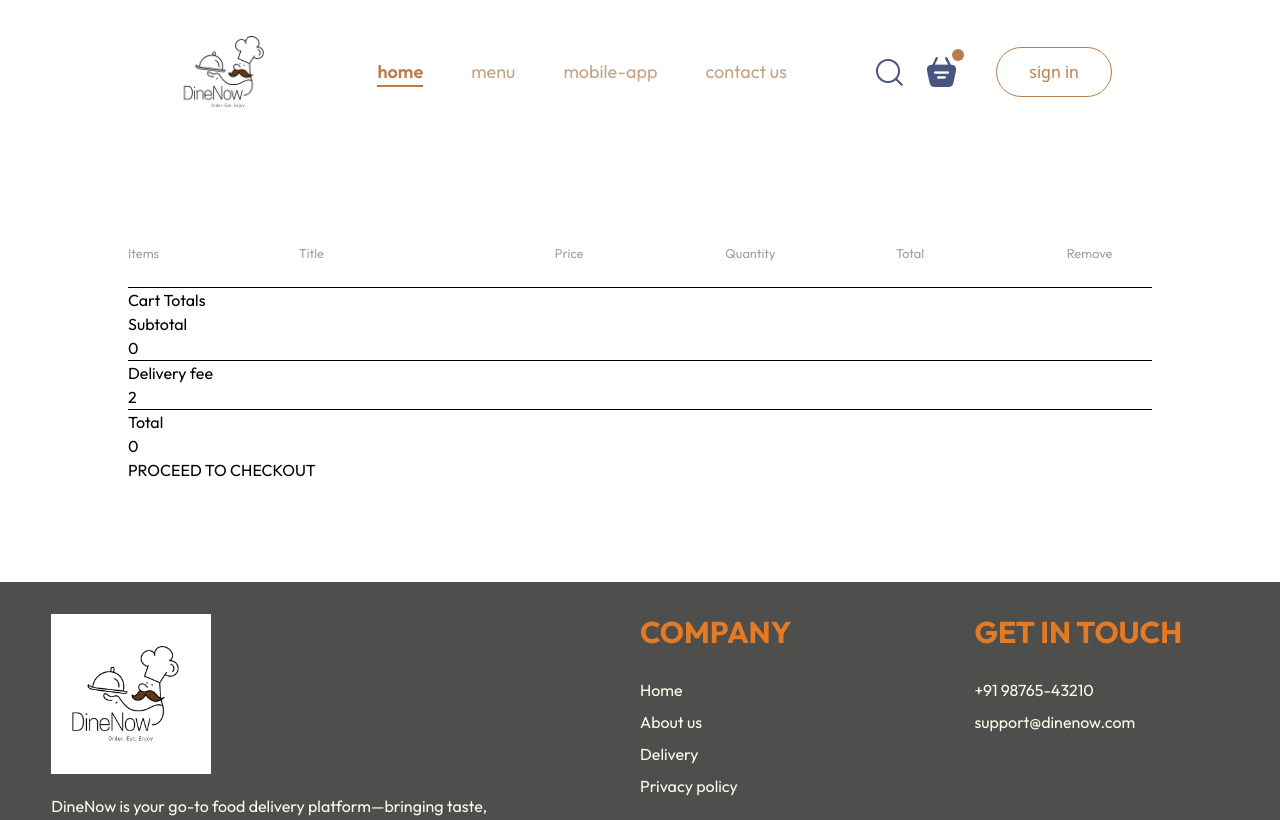
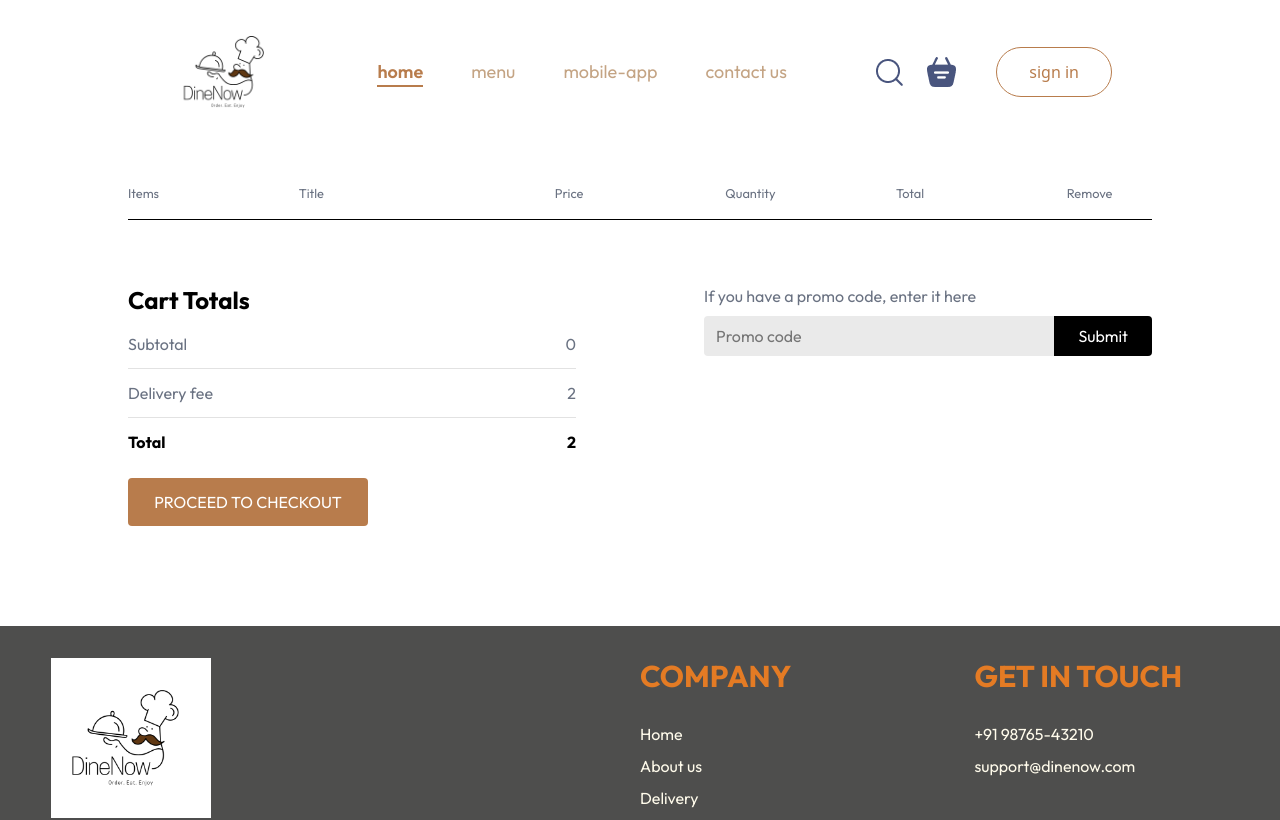
Before and after one commit to Vaishalirawat1119/DineNow, a React (Vite) app in the folder frontend/: page /cart in a window 1280 px wide. Shown: the top 820 px of the page. Built offline with nearby package versions, Linux system fonts and the light colour scheme.

Commit message:
created cart component

```diff
--- a/frontend/src/components/Navbar.jsx
+++ b/frontend/src/components/Navbar.jsx
@@ -1,10 +1,13 @@
-import React, { useState } from 'react'
+import React, { useContext, useState } from 'react'
 import { assets } from '../assets/assets'
 import { Link } from 'react-router-dom'
+import { StoreContext } from '../context/StoreContext'
 
 const Navbar = ({ setShowLogin }) => {
   const [menu, setMenu] = useState("home")
   const [open, setOpen] = useState(false)
+
+  const {getTotalCartAmount} = useContext(StoreContext);
 
   return (
     <div className='relative'>
@@ -53,11 +56,15 @@ const Navbar = ({ setShowLogin }) => {
 
           <div className='hidden md:flex items-center gap-6'>
             <img src={assets.search_icon} alt="" />
+
             <div className='relative'>
               <Link to='/cart'>
-              <img src={assets.basket_icon} alt="" />
+                <img src={assets.basket_icon} alt="" />
               </Link>
-              <div className='absolute bg-[#B87C4C] h-3 w-3 -top-2 -right-2 rounded-lg'></div>
+
+              {getTotalCartAmount() > 0 && (
+                <div className='absolute bg-[#B87C4C] h-3 w-3 -top-2 -right-2 rounded-lg'></div>
+              )}
             </div>
           </div>
 
--- a/frontend/src/context/StoreContext.jsx
+++ b/frontend/src/context/StoreContext.jsx
@@ -19,16 +19,24 @@ const StoreContextProvide = (props) => {
         setCartItems((prev) => ({...prev, [itemId] : prev[itemId] - 1}));
     }
 
-    useEffect(() => {
-        console.log(cartItems);
-    }, [cartItems]);
+    const getTotalCartAmount = () => {
+        let totalAmount = 0;
+        for(let item in cartItems){
+            if(cartItems[item] > 0){
+                let itemInfo = food_list.find((product) => product._id === item);
+                totalAmount += itemInfo.price * cartItems[item];
+            }
+        }
+        return totalAmount;
+    }
 
     const contextValue = {
         food_list,
         cartItems,
         setCartItems,
         addToCart,
-        removeToCart
+        removeToCart,
+        getTotalCartAmount
     }
 
     return (
--- a/frontend/src/pages/Cart.jsx
+++ b/frontend/src/pages/Cart.jsx
@@ -1,12 +1,17 @@
 import React, { useContext } from 'react'
 import { StoreContext } from '../context/StoreContext'
+import { useNavigate } from 'react-router-dom';
 
 const Cart = () => {
-  const {cartItems, food_list, removeToCart} = useContext(StoreContext)
+  const { cartItems, food_list, removeToCart, getTotalCartAmount } = useContext(StoreContext);
+
+  const navigate = useNavigate();
+
   return (
-    <div className='mt-25 font-[outfit]'>
-      <div>
-        <div className='grid grid-cols-[1fr_1.5fr_1fr_1fr_1fr_0.5fr] items-center text-gray-400 text-[max(1vw,12px)]'>
+    <div className='mt-10 font-[outfit]'>
+
+      {/* TABLE HEADER (hide on mobile) */}
+      <div className='hidden md:grid grid-cols-[1fr_1.5fr_1fr_1fr_1fr_0.5fr] items-center text-gray-500 text-[max(1vw,12px)]'>
         <p>Items</p>
         <p>Title</p>
         <p>Price</p>
@@ -14,47 +19,96 @@ const Cart = () => {
         <p>Total</p>
         <p>Remove</p>
       </div>
-        <br />
-        <hr />
-        {food_list.map((item, index) => {
-          if(cartItems[item._id] > 0){
+
+      <hr className='hidden md:block my-4' />
+
+      {/* CART ITEMS */}
+      {food_list.map((item) => {
+        if (cartItems[item._id] > 0) {
           return (
-              <div>
-                <div className='grid grid-cols-[1fr_1.5fr_1fr_1fr_1fr_0.5fr] text-[max(1vw,12px)] items-center my-2.5 mx-0 text-black'>
-                  <img className='w-12.5' src={item.image} alt="" />
+            <div key={item._id} className='mb-4'>
+
+              {/* DESKTOP ROW */}
+              <div className='hidden md:grid grid-cols-[1fr_1.5fr_1fr_1fr_1fr_0.5fr] items-center text-[max(1vw,12px)]'>
+                <img className='w-12' src={item.image} alt="" />
                 <p>{item.name}</p>
                 <p>${item.price}</p>
                 <p>{cartItems[item._id]}</p>
                 <p>${item.price * cartItems[item._id]}</p>
-                  <p onClick={()=>removeToCart(item._id)} className='cursor-pointer'>x</p>
+                <p onClick={() => removeToCart(item._id)} className='cursor-pointer'>x</p>
               </div>
-                <hr className='h-px border-[#e2e2e2]' />
+
+              {/* MOBILE CARD */}
+              <div className='md:hidden flex gap-4 items-center bg-gray-50 p-4 rounded-lg'>
+                <img className='w-16 h-16 object-cover rounded' src={item.image} alt="" />
+                <div className='flex-1 text-sm'>
+                  <p className='font-semibold'>{item.name}</p>
+                  <p className='text-gray-500'>Price: ${item.price}</p>
+                  <p className='text-gray-500'>Qty: {cartItems[item._id]}</p>
+                  <p className='font-semibold'>Total: ${item.price * cartItems[item._id]}</p>
+                </div>
+                <button
+                  onClick={() => removeToCart(item._id)}
+                  className='text-red-500 text-lg font-bold'
+                >
+                  ×
+                </button>
+              </div>
+
+              <hr className='h-px border-[#e2e2e2] mt-3' />
             </div>
           )
         }
       })}
+
+      {/* TOTALS SECTION */}
+      <div className='mt-16 flex flex-col md:flex-row gap-10'>
+
+        {/* CART TOTALS */}
+        <div className='flex-1'>
+          <h2 className='font-bold text-2xl mb-4'>Cart Totals</h2>
+
+          <div className='w-full max-w-md'>
+            <div className='flex justify-between text-gray-500'>
+              <p>Subtotal</p>
+              <p>{getTotalCartAmount()}</p>
             </div>
-      <div>
-        <div>
-          <h2>Cart Totals</h2>
-          <div>
-            <div>
-              <p>Subtotal</p>
-              <p>{0}</p>
+
+            <hr className='my-3 border-[#e2e2e2]' />
+
+            <div className='flex justify-between text-gray-500'>
+              <p>Delivery fee</p>
+              <p>2</p>
             </div>
-            <hr />
-            <div>
-              <p>Delivery fee</p>
-              <p>{2}</p>
-            </div>
-            <hr />
-            <div>
+
+            <hr className='my-3 border-[#e2e2e2]' />
+
+            <div className='flex justify-between font-bold'>
               <p>Total</p>
-              <p>{0}</p>
+              <p>{getTotalCartAmount()+2}</p>
             </div>
           </div>
-          <button>PROCEED TO CHECKOUT</button>
+
+          <button onClick={() => navigate('/order')} className='mt-6 w-full md:w-60 text-white bg-[#B87C4C] hover:bg-[#87552d] py-3 rounded-sm'>
+            PROCEED TO CHECKOUT
+          </button>
         </div>
+
+        {/* PROMO CODE */}
+        <div className='flex-1 max-w-md'>
+          <p className='text-gray-500 mb-2'>If you have a promo code, enter it here</p>
+          <div className='flex bg-[#eaeaea] rounded-sm overflow-hidden'>
+            <input
+              className='flex-1 bg-transparent px-3 py-2 outline-none'
+              type="text"
+              placeholder='Promo code'
+            />
+            <button className='px-6 bg-black text-white'>
+              Submit
+            </button>
+          </div>
+        </div>
+
       </div>
     </div>
   )
```
Lines whose indentation alone changed are shown as unchanged.
